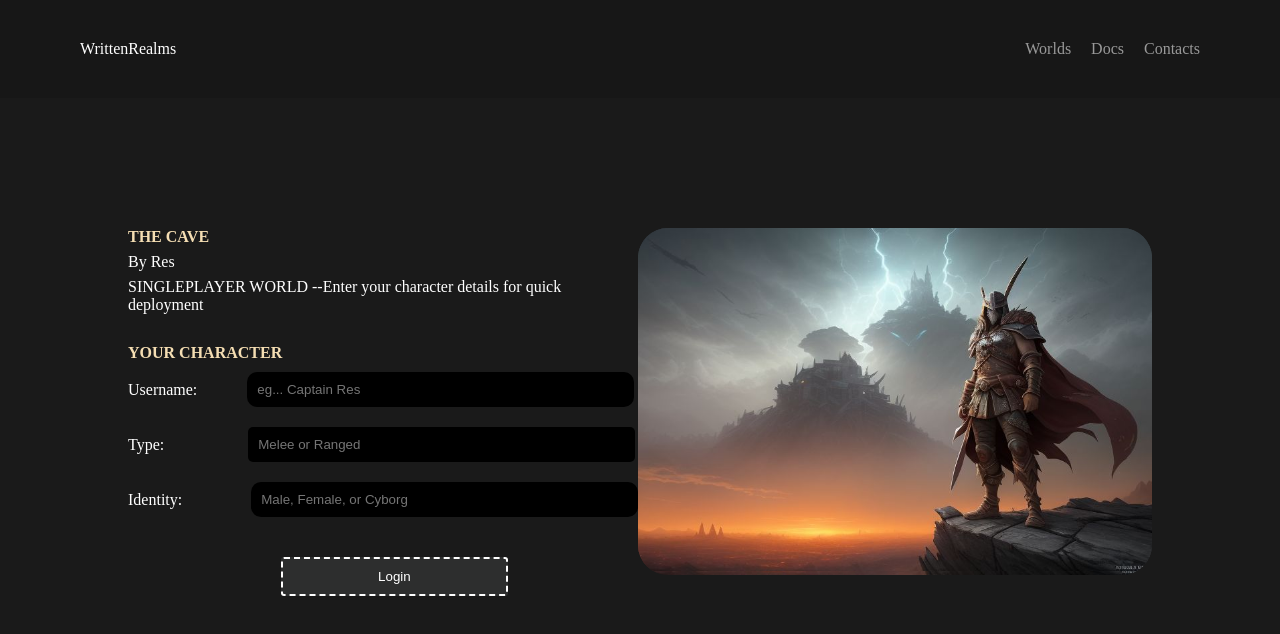
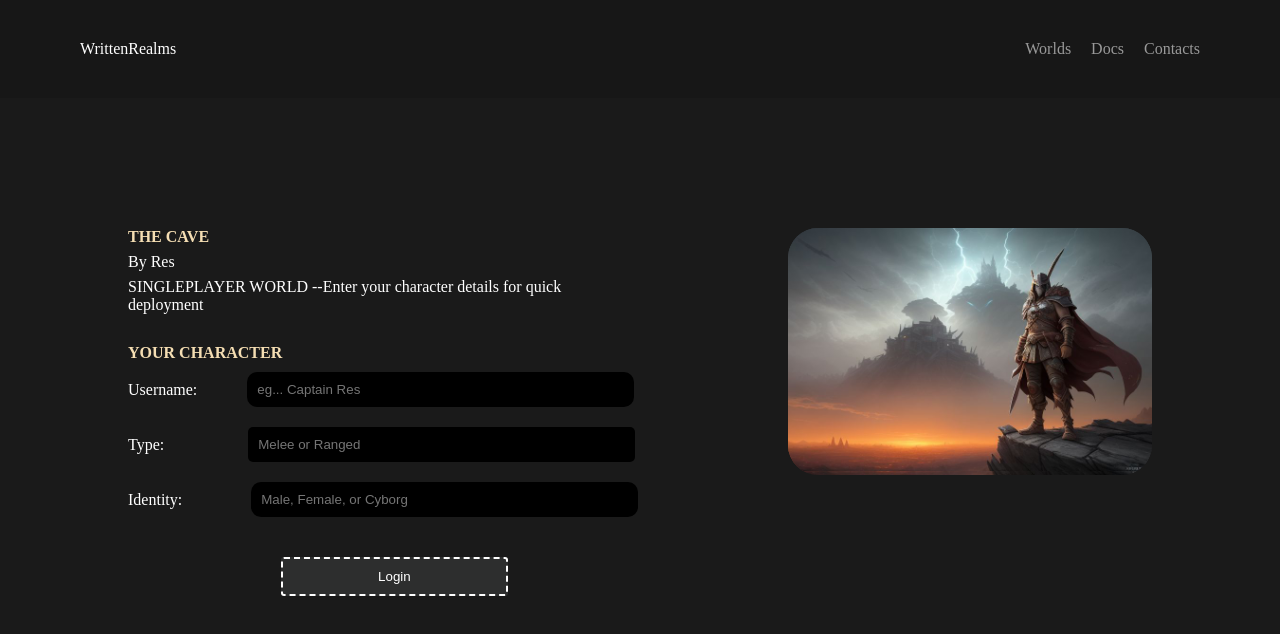
Before and after one commit to Qhaleed/RSL-games, a plain HTML site: page game-proper/state0/index.html in a window 1280 px wide. Drawn offline with Linux system fonts and the light colour scheme; files whose address does not match are found by name.

Commit message:
SUPERFEfasdf

```diff
--- a/game-proper/state0/styles.css
+++ b/game-proper/state0/styles.css
@@ -48,6 +48,7 @@ body {
     overflow: hidden;
     display: flex;
     justify-content: space-between;
+    gap: 150px;
 }
 /* End of Container
 
```
